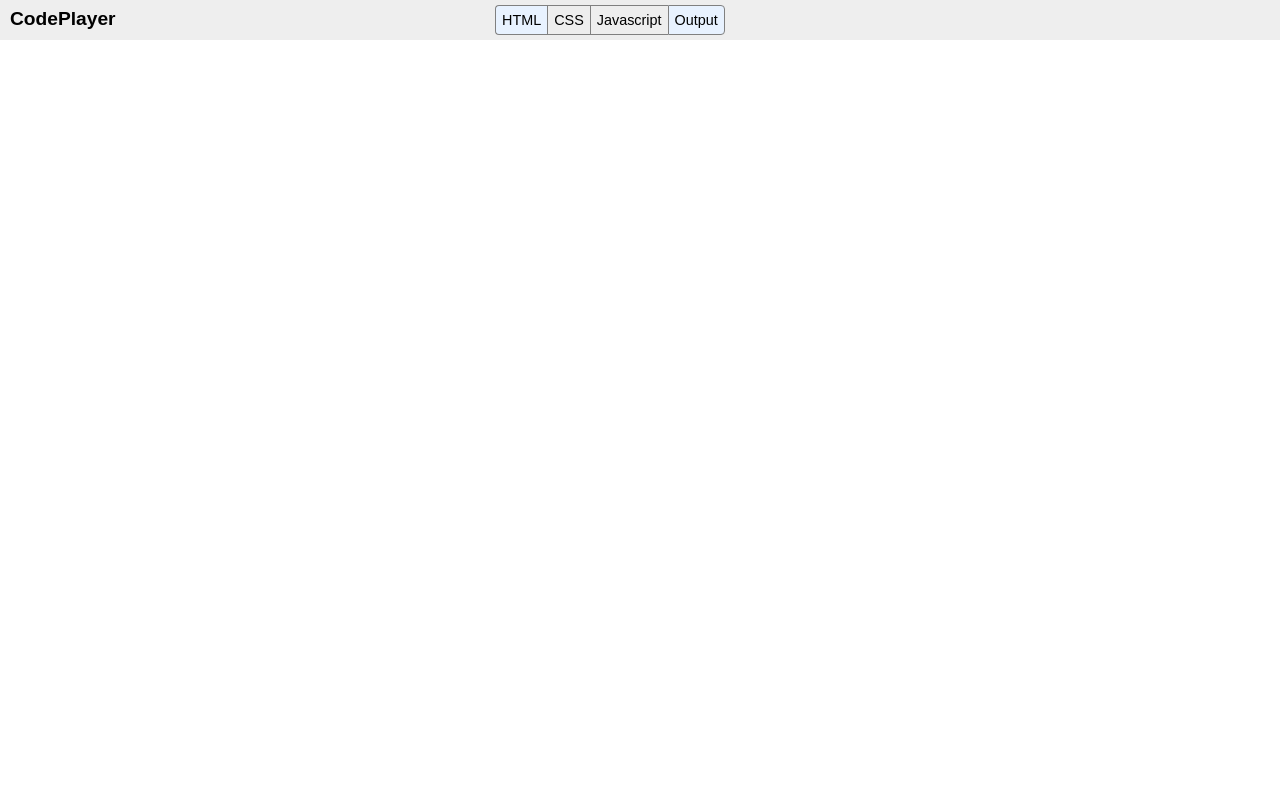
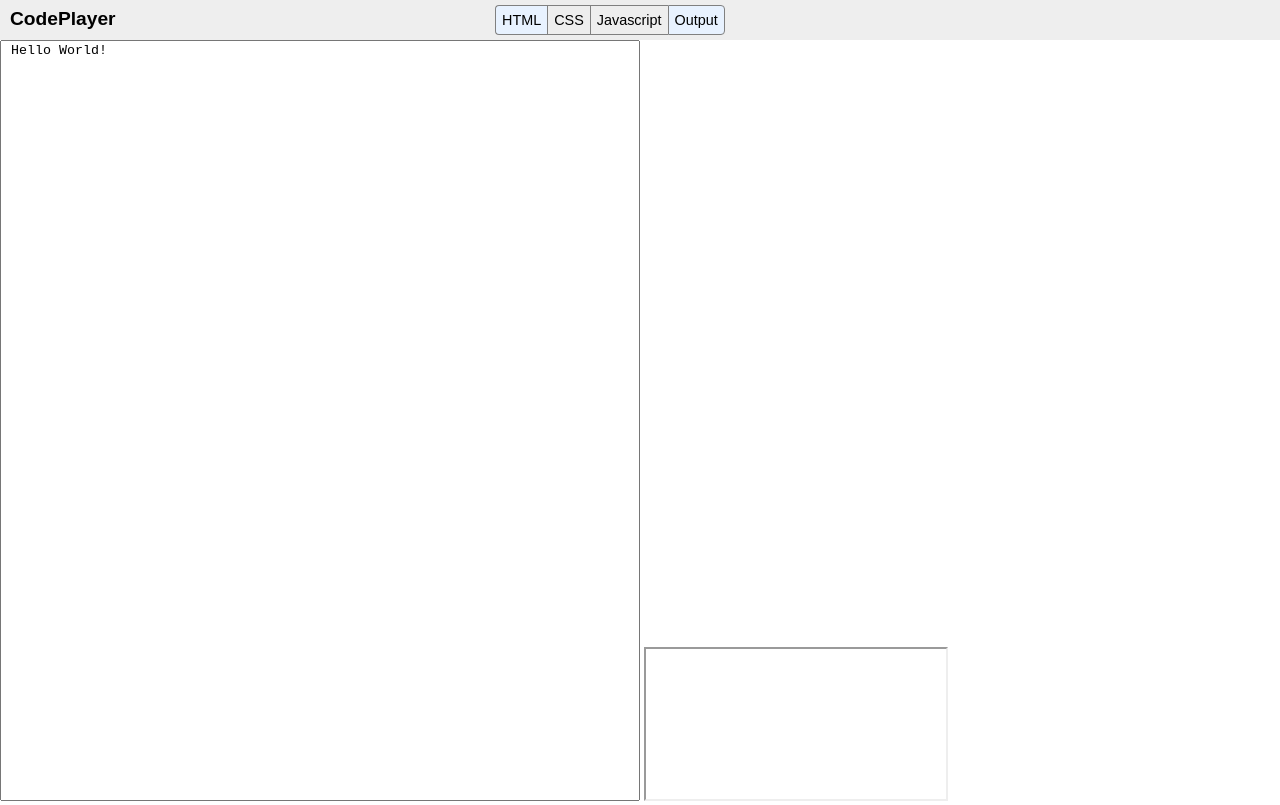
Before and after one commit to derrick-long/jquery_codeplayer, a plain HTML site: page index.html in a window 1280 px wide. Drawn offline with nearby package versions, Linux system fonts and the light colour scheme.

Commit message:
add working panels

```diff
--- a/index.css
+++ b/index.css
@@ -1,7 +1,12 @@
-body{
+body {
   font-family: sans-serif;
   padding: 0;
   margin: 0;
+}
+
+textarea {
+  width: 50%;
+  resize: none;
 }
 
 #header {
--- a/index.html
+++ b/index.html
@@ -26,6 +26,12 @@
 
     </div>
 
+    <div id="bodyContainer">
+        <textarea id="htmlPanel"> Hello World! </textarea>
+
+        <iframe id="outputPanel"> </iframe>
+    </div>
+
     <script src="index.js"></script>
     <script src="jquery-ui/jquery-ui.js"></script>
   </body>
--- a/index.js
+++ b/index.js
@@ -7,4 +7,7 @@ $(".toggleButton").hover(function (){
 
 $(".toggleButton").click(function (){
   $(this).toggleClass("selected");
+  $(this).removeClass("highlightedButton");
 });
+
+$("textarea").height($(window).height() - $("#header").height() - 15);
```
